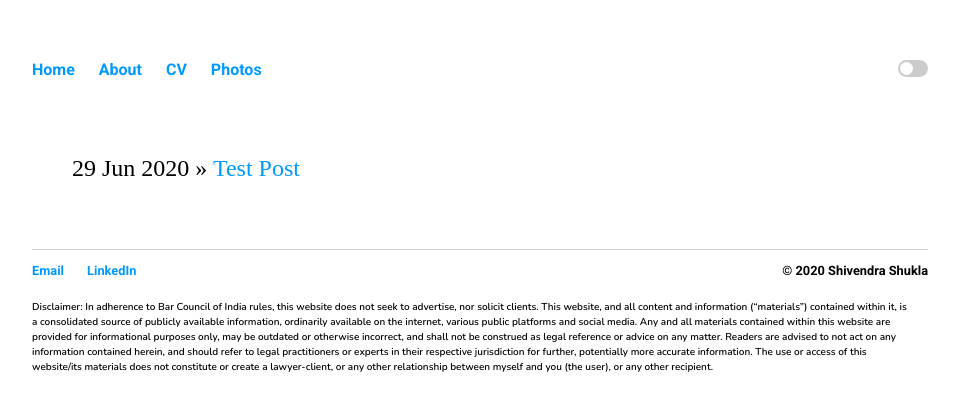
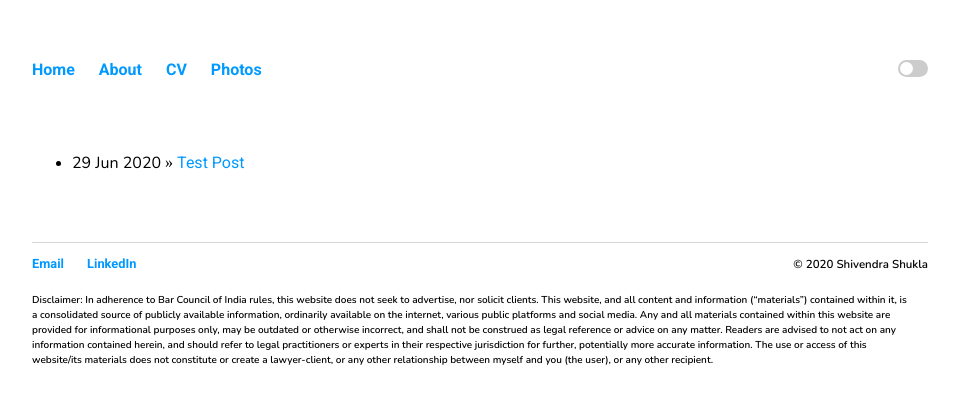
Before and after one commit to thatshivendrashukla/thatshivendrashukla.github.io, a Jekyll site: the page built from publications/index.html, in a window 1280 px wide. Shown: the top 411 px of the page, without its empty margins (160-1119 px from the left). Built offline with Jekyll 4.4.1, drawn with Linux system fonts in a browser that asks for light colours.

Commit message:
Update main.css

```diff
--- a/css/main.css
+++ b/css/main.css
@@ -54,6 +54,7 @@
 }
 a {
     text-decoration: none;
+	font-family: 'Roboto', sans-serif;
     color: var(--accent-color);
 }
 a:hover {
@@ -63,7 +64,7 @@
     color: var(--heading-color);
     font-family: 'Roboto', sans-serif;
 }
-p, em {
+p, em, span {
     color: var(--font-color);
     font-family: 'Nunito', sans-serif;
 	line-height: 1.5;
@@ -77,8 +78,9 @@
   display: flex;
   position: relative;
   float: right;
+  font-size: 0.9em;
 }
-
+/* might not be needed
 ul.posts {
     margin: 20px auto 40px;
     font-size: 1.5em;
@@ -87,7 +89,7 @@
 ul.posts li {
     list-style: none;
 }
-
+*/
 .blog-meta {
   color: var(--secondary-font-color);
   font-weight: bold;
@@ -162,7 +164,7 @@
   display: block;
   width: 80%;
   min-width: 200px;
-  max-width: 300px; /*actual image width is 400px*/
+  max-width: 320px; /*actual image width is 400px*/
   height: auto; /* maintain aspect ratio*/
   margin: auto; /*centering of image*/
   justify-content: space-around;
@@ -182,13 +184,13 @@
 
 .column {
   flex: 50%;
+  min-width: 50%;
   max-width: 50%;
-  min-width: 40ch;
   margin: auto;
   position: relative;
 }
-
-@media screen and (max-width: 500px) {
+/* On screens that are 400px wide or less, make the columns stack on top of each other instead of next to each other */
+@media only screen and (max-width: 600px) {
   .column {
     flex: 100%;
     max-width: 100%;
```
